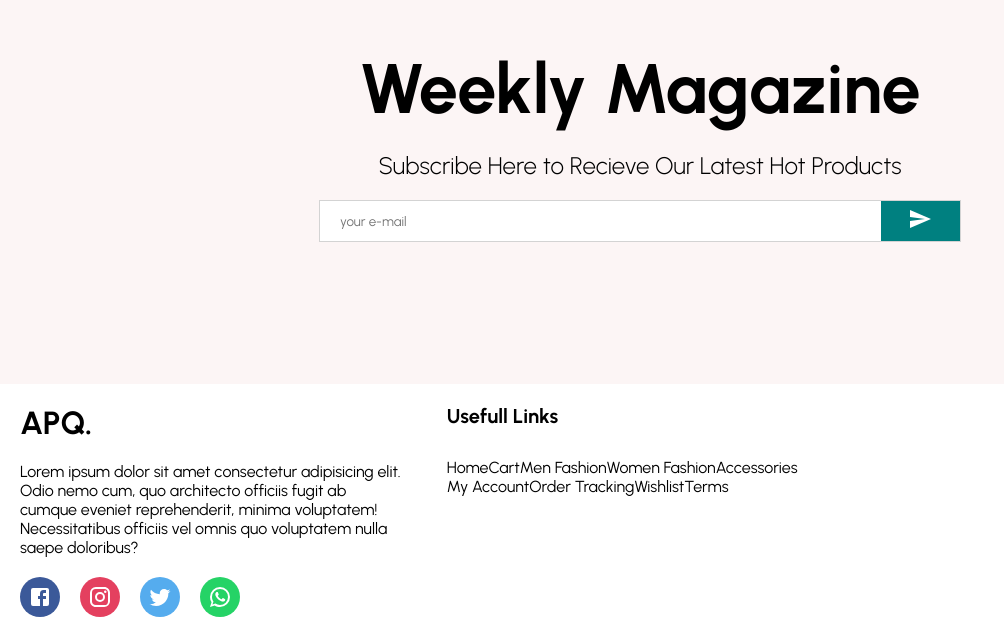
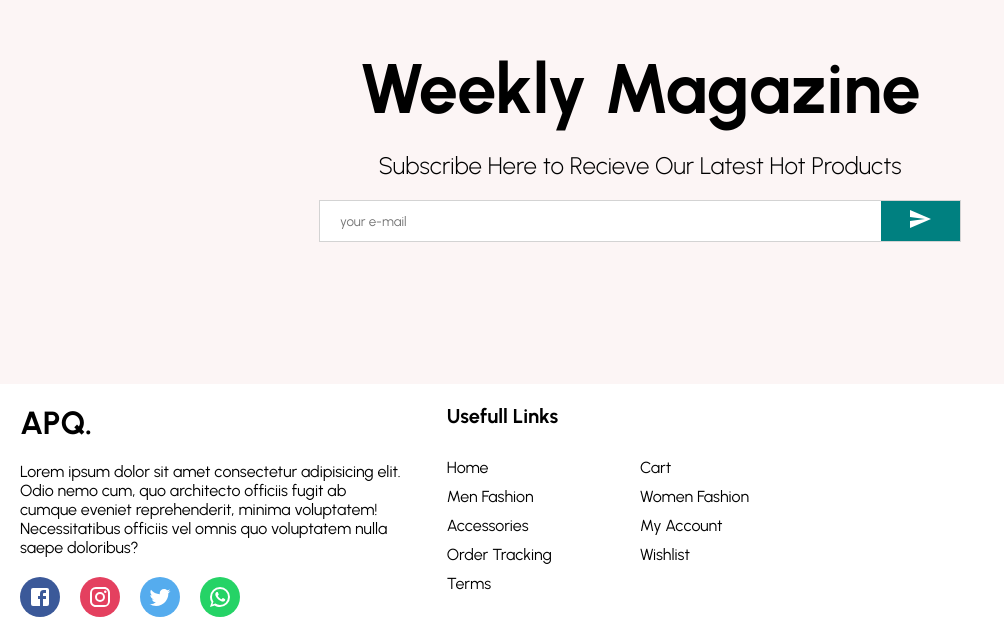
Before and after one commit to AliPooladmast/e-commerce, a React (Create React App) app: page / in a window 1280 px wide. Shown: the part 2307-2944 px from the top of the page, without its empty margins (0-1004 px from the left). Built offline with nearby package versions, Linux system fonts and the light colour scheme.

Commit message:
feat(Footer): make the list to be shown in two coloumns

```diff
--- a/src/components/Footer/Footer.module.scss
+++ b/src/components/Footer/Footer.module.scss
@@ -71,4 +71,9 @@
     display: flex;
     flex-wrap: wrap;
   }
+
+  li {
+    width: 50%;
+    margin-bottom: 10px;
+  }
 }
```
